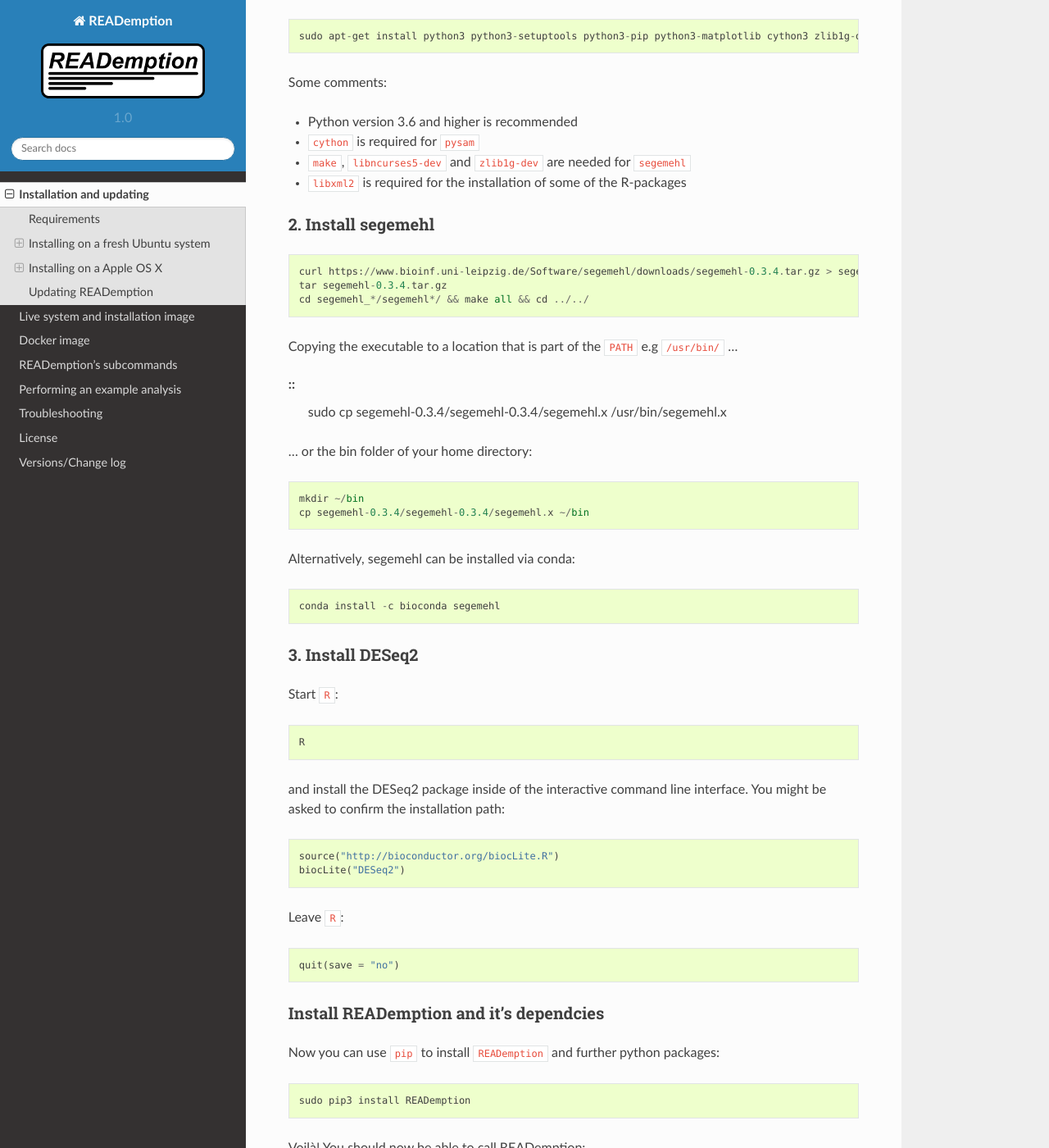
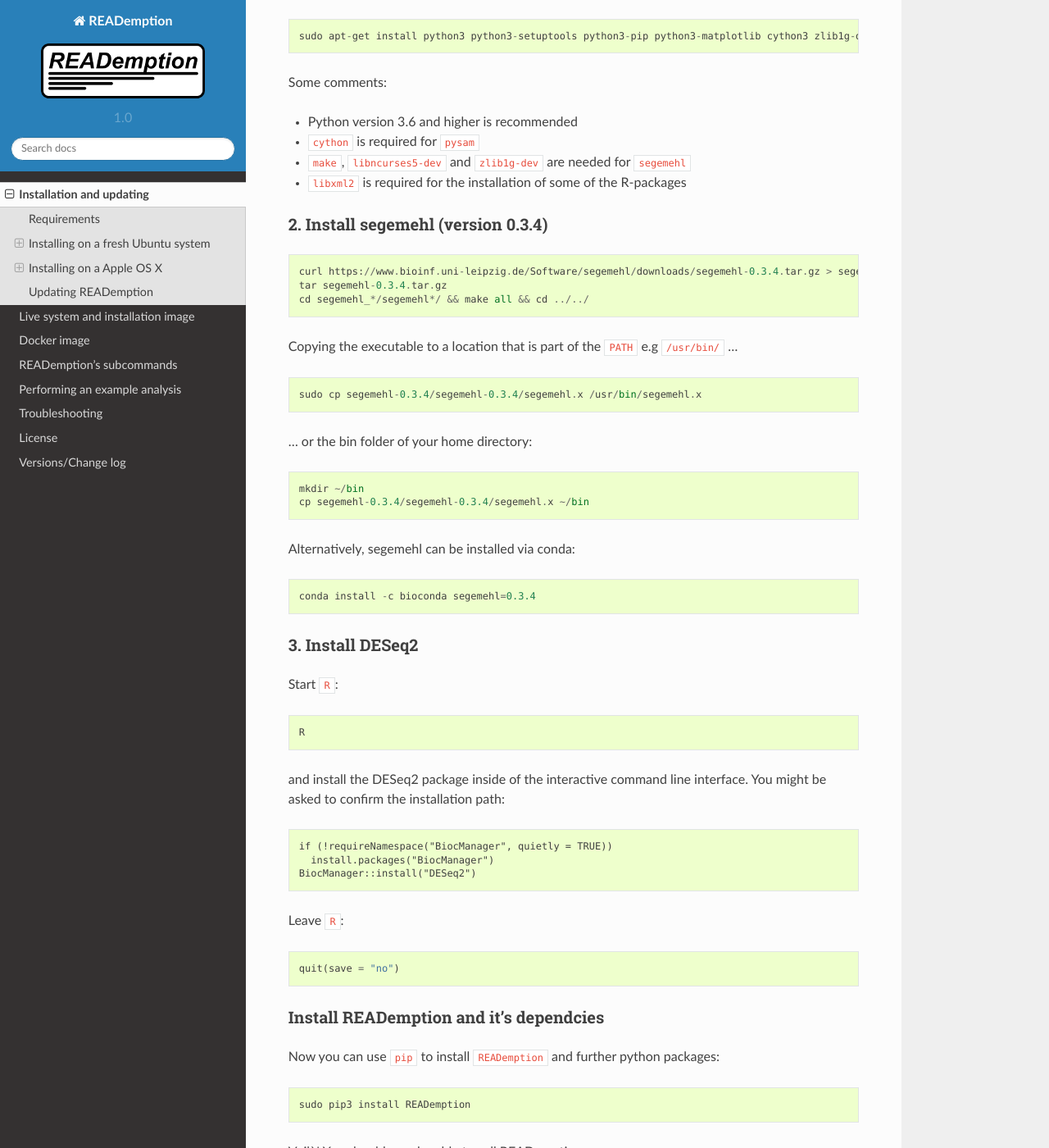
Before and after one commit to foerstner-lab/READemption, a Sphinx documentation site: the page built from docs/source/installation.rst, in a window 1280 px wide and 1400 px high, scrolled down 681 px. Shown: the whole window at 82% size. Built offline with Sphinx 7.4.7 and the Read the Docs theme 2.0.0, drawn with Linux system fonts in a browser that asks for light colours.

Commit message:
Updated installation of DESeq2 in Docu

```diff
--- a/docs/source/installation.rst
+++ b/docs/source/installation.rst
@@ -42,8 +42,8 @@ Some comments:
 - ``make``, ``libncurses5-dev`` and ``zlib1g-dev`` are needed for ``segemehl``
 - ``libxml2`` is required for the installation of some of the R-packages
 
-2. Install segemehl
-~~~~~~~~~~~~~~~~~~~
+2. Install segemehl (version 0.3.4)
+~~~~~~~~~~~~~~~~~~~~~~~~~~~~~~~~~~~
 
 ::
 
@@ -53,9 +53,8 @@ Some comments:
 
 
 Copying the executable to a location that is part of the ``PATH`` e.g
-``/usr/bin/`` ...
+``/usr/bin/`` ... ::
 
-::
   sudo cp segemehl-0.3.4/segemehl-0.3.4/segemehl.x /usr/bin/segemehl.x
 
 ... or the bin folder of your home directory::
@@ -66,7 +65,7 @@ Copying the executable to a location that is part of the ``PATH`` e.g
 
 Alternatively, segemehl can be installed via conda::
 
-  conda install -c bioconda segemehl
+  conda install -c bioconda segemehl=0.3.4
 
 
 3. Install DESeq2
@@ -80,8 +79,9 @@ Start ``R``::
 and install the DESeq2 package inside of the interactive command line
 interface. You might be asked to confirm the installation path::
 
-  source("http://bioconductor.org/biocLite.R")
-  biocLite("DESeq2")
+  if (!requireNamespace("BiocManager", quietly = TRUE))
+    install.packages("BiocManager")
+  BiocManager::install("DESeq2")
 
 Leave ``R``::
 
```
Also changed, not shown: 5 other files.
